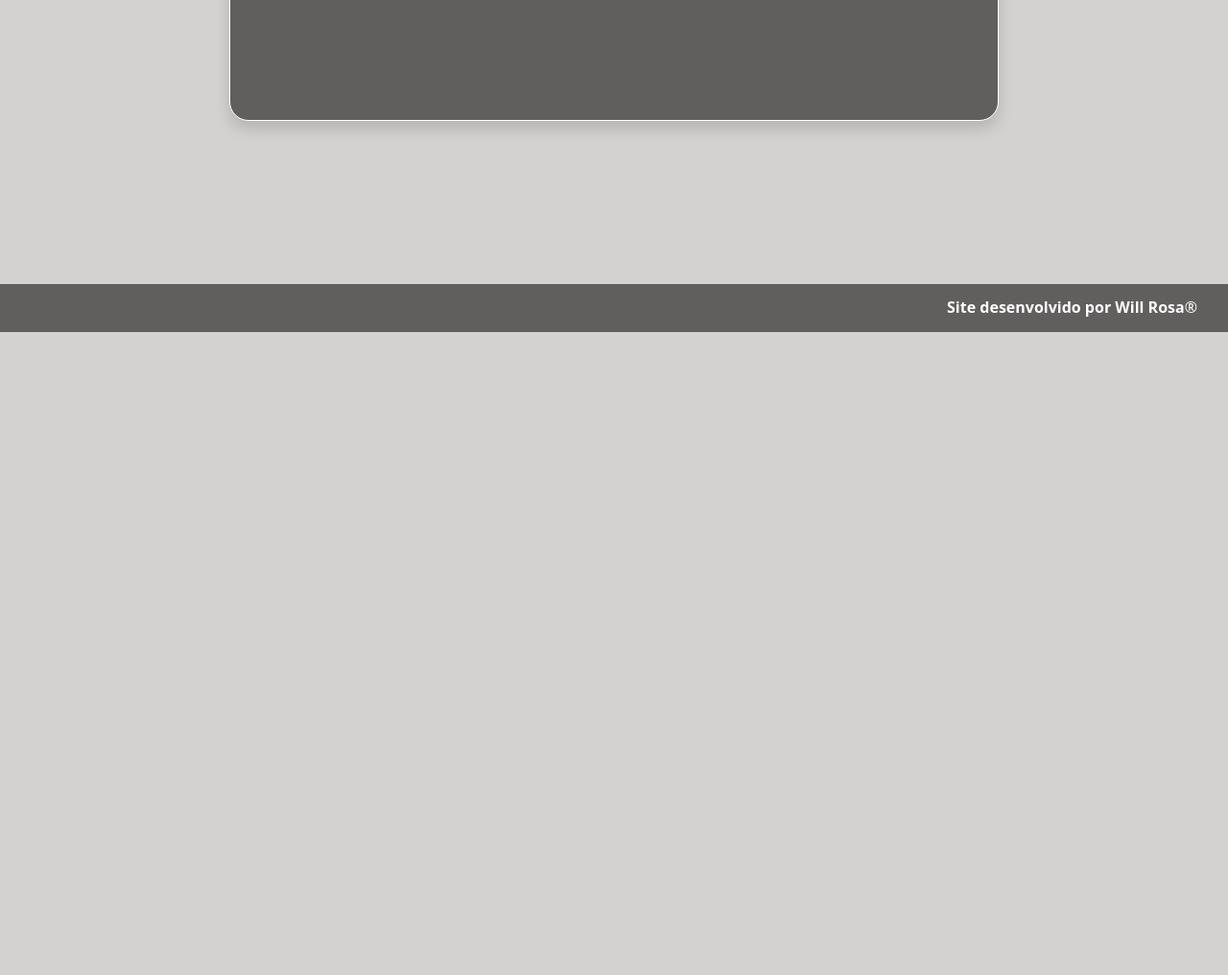
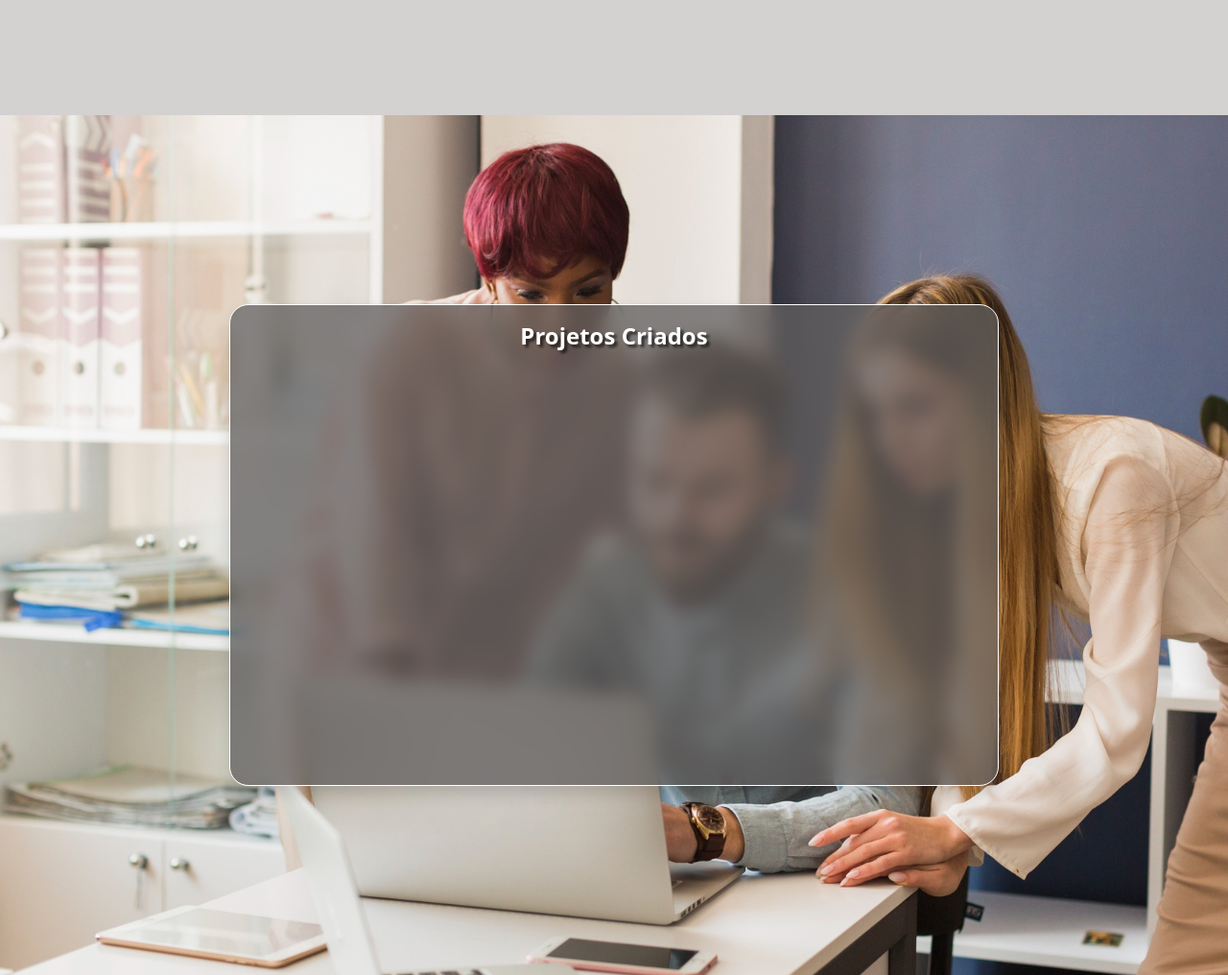
Before and after one commit to WilkersonRosa/willrosa-portfolio-v2, a plain HTML site: page index.html in a window 1280 px wide. Shown: the part 2440-3456 px from the top of the page at 96% size. Before the commit the page ends 2786 px from the top, so only its background shows below. Drawn offline with Linux system fonts and the light colour scheme.

Commit message:
23-05-2024

```diff
--- a/index.html
+++ b/index.html
@@ -33,9 +33,13 @@
         </div>
     </div>
     <div id="part3">
-        <h3>Projetos Criados</h3>
         <div id="project-container">
+            <h2>Projetos Criados</h2>
+            <div>
+                <div class="project">
 
+                </div>
+            </div>
         </div>
     </div>
     <div id="rodape">
--- a/style.css
+++ b/style.css
@@ -9,7 +9,7 @@ body{
     background-image: url(assets/close-up-businessman-s-hand-working-laptop.jpg);
     background-size: 100%;
     max-width: 100vw;
-    height: 600px;
+    height: 100vh;
     display: flex;
     flex-direction: column;
     align-items: end;
@@ -30,7 +30,7 @@ body{
 #part1 {
     background-color: #D4D1D1;
     max-width: 100vw;
-    height: 600px;
+    height: 100vh;
     display: flex;
     flex-direction: row;
     align-items: center;
@@ -47,7 +47,7 @@ body{
 #part2 {
     background-color: #D4D1D1;
     max-width: 100vw;
-    height: 600px;
+    height: 100vh;
     display: flex;
     flex-direction: row;
     align-items: center;
@@ -62,23 +62,33 @@ body{
     margin-right: 5rem;
 }
 #part3 {
-    background-color: #D4D1D1;
+    background: url(assets/2147808032.jpg);
     max-width: 100vw;
-    height: 600px;
+    height: 100vh;
     display: flex;
     flex-direction: column;
     align-items: center;
+    justify-content: center;
     line-height: 1;
-    margin-bottom: 5rem;
     padding: 3rem;
 }
+
+#part3 h2{
+    color: #fff;
+    text-shadow: 3px 3px 3px rgba(0, 0, 0, 0.667);
+}
 #project-container {
-    background-color: #615e5e;
-    width: 800px;
+    background-color: #615e5ebf;
+    width: 80%;
+    max-width: 800px;
     height: 500px;
     border: solid 1px #fff;
     border-radius: 20px;
     box-shadow: 0px 8px 16px 0px rgba(0, 0, 0, 0.15);
+    display: flex;
+    flex-direction: column;
+    align-items: center;
+    backdrop-filter: blur(10px);
 }
 #rodape {
     background-color: #615e5e;
```
Also changed, not shown: assets/2147808032.jpg (added).
